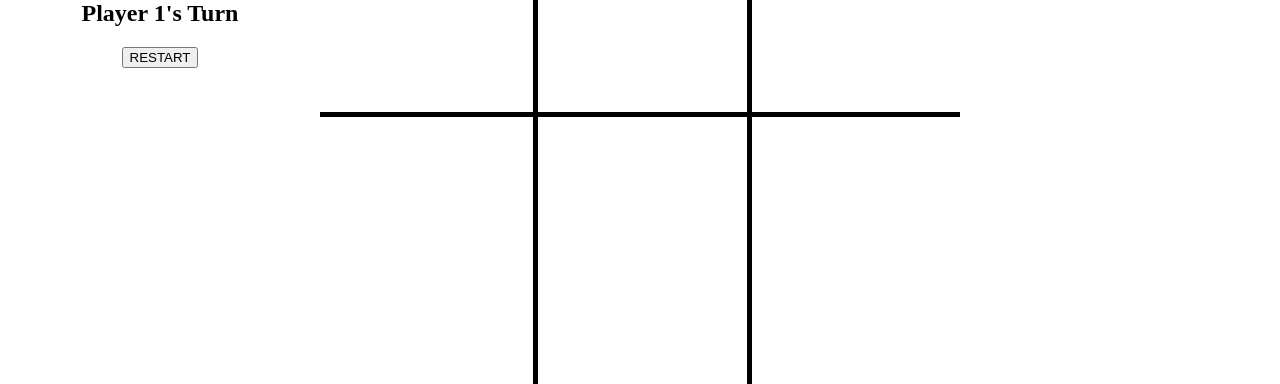
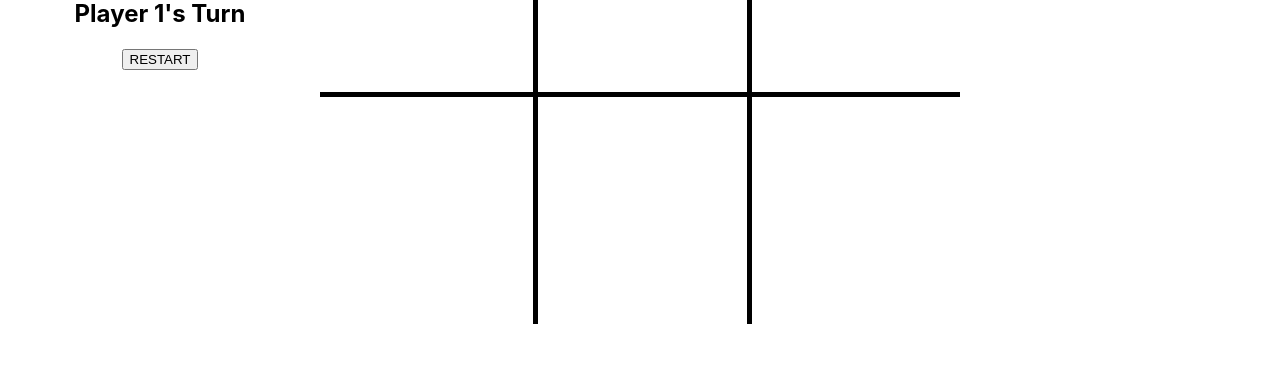
Before and after one commit to ronakp1/tic-tac-toe, a plain HTML site: page index.html in a window 1280 px wide. Shown: the part 416-800 px from the top of the page. Drawn offline with Linux system fonts and the light colour scheme.

Commit message:
corrections

```diff
--- a/main.js
+++ b/main.js
@@ -81,19 +81,19 @@ const displayController = (() => {
         if (tieGame.length === lengthOfArray) player1.tie();
     }
 
-    const updateTurn = ({ hasTurn, mark }) => {
+    const updateTurn = ({ hasTurn, mark, foundWinner }) => {
         const p1 = document.getElementById('p1');
         const p2 = document.getElementById('p2');
-        if (mark === ("x") && hasTurn === true) {
+        if (mark === ("x") && hasTurn === true && foundWinner === false ) {
             p1.innerHTML = "Player 1's Turn";
         }
-        if (mark === ("x") && hasTurn === false) {
+        if (mark === ("x") && hasTurn === false && foundWinner === false) {
             p1.innerHTML = "";
         }
-        if (mark === ("o") && hasTurn === true) {
+        if (mark === ("o") && hasTurn === true && foundWinner === false) {
             p2.innerHTML = "Player 2's Turn";
         }
-        if (mark === ("o") && hasTurn === false) {
+        if (mark === ("o") && hasTurn === false && foundWinner === false) {
             p2.innerHTML = "";
         }
     }
--- a/tictactoe-styles.css
+++ b/tictactoe-styles.css
@@ -2,6 +2,7 @@ body {
     width: 100%;
     height: 100vh;
     margin:0;
+    font-family: -apple-system, BlinkMacSystemFont, "Segoe UI", Roboto, Helvetica, Arial, sans-serif, "Apple Color Emoji", "Segoe UI Emoji", "Segoe UI Symbol";
 }
 
 .main {
@@ -19,7 +20,7 @@ body {
     grid-template-columns: repeat(3, 1fr);
     grid-template-rows: repeat(3, 1fr);
     width: 50%;
-    height: 100%;
+    height: 85%;
     margin: 0;
 }
 
@@ -33,7 +34,7 @@ body {
 }
 
 .board .selection {
-    font-size: 15rem;
+    font-size: 10rem;
     text-align: center;
     cursor: pointer;
     margin:0 auto;
```
